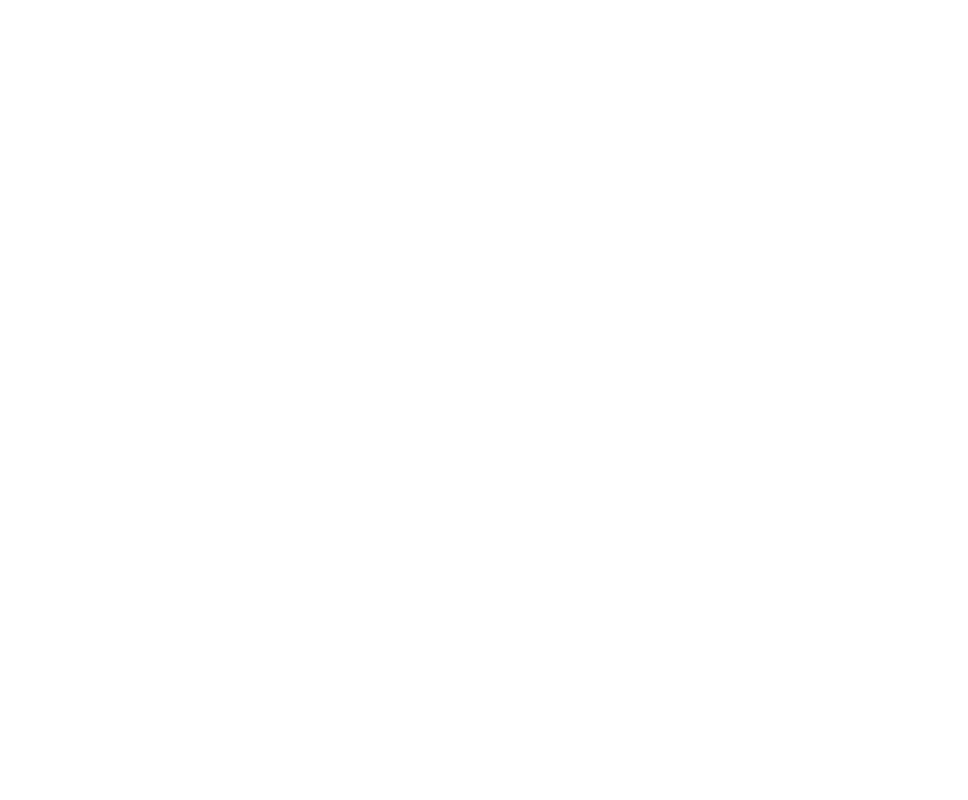
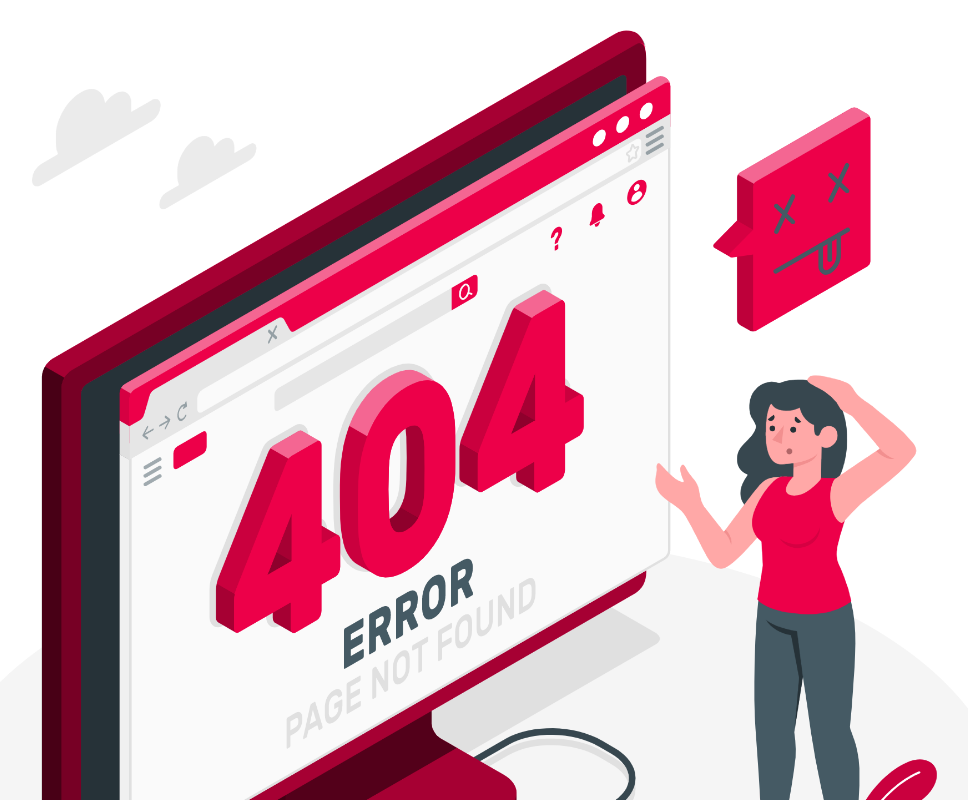
Before and after one commit to Carlangasv/Cliente, a Nuxt app: page /404 in a window 1280 px wide. Before the commit this address had no page. Shown: the top 800 px of the page, without its empty margins (169-1137 px from the left). Built offline with nearby package versions, Linux system fonts and the light colour scheme.

Commit message:
404 page

```diff
--- /dev/null
+++ b/pages/404.vue
@@ -0,0 +1,11 @@
+<template>
+<b-container>
+           <b-img
+          src="../images/404.png"
+          fluid
+          alt="Fluid image"
+        ></b-img>
+
+</b-container>
+</template>
+<style scoped>
```
Also changed, not shown: images/404.png (added).
